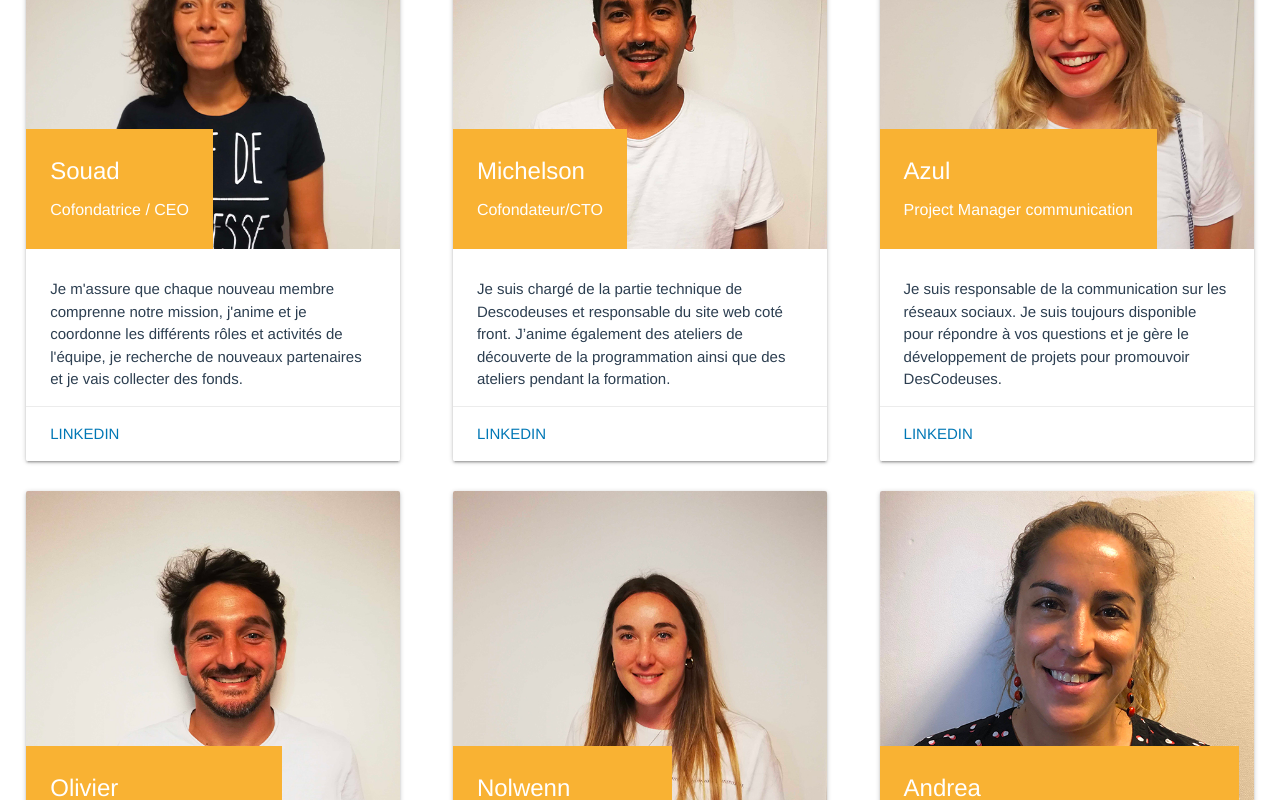
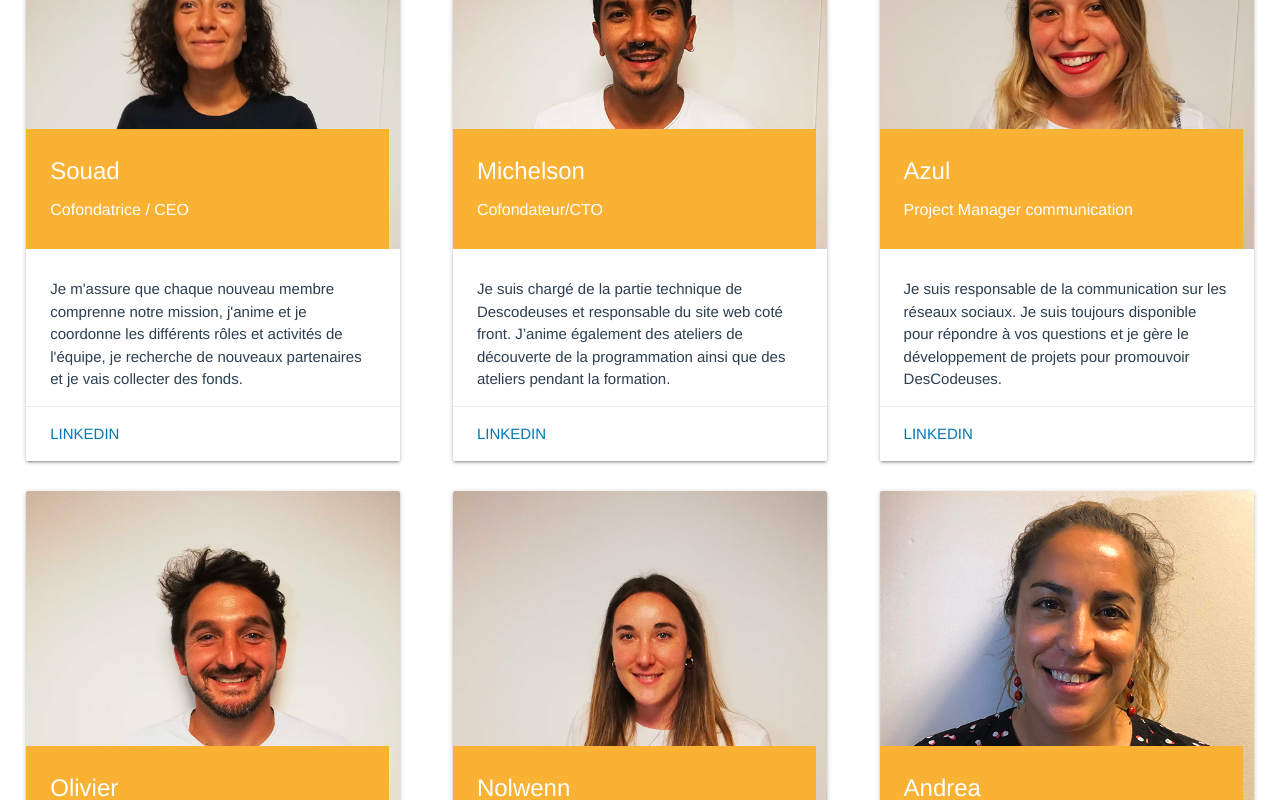
Before and after one commit to descodeuses/site, a Vue app: page /association in a window 1280 px wide. Shown: the part 2080-2880 px from the top of the page. Built offline with nearby package versions, Linux system fonts and the light colour scheme; no server answers.

Commit message:
Update association.vue

```diff
--- a/src/pages/association.vue
+++ b/src/pages/association.vue
@@ -196,7 +196,8 @@ ul li, ol li {
 }
 .card-title {
     background: #f9b233;
-    margin: 0 auto
+    margin: 0 auto;
+    min-width: 363px;
 }
 .card-title span {
 font-size: 16px
```
